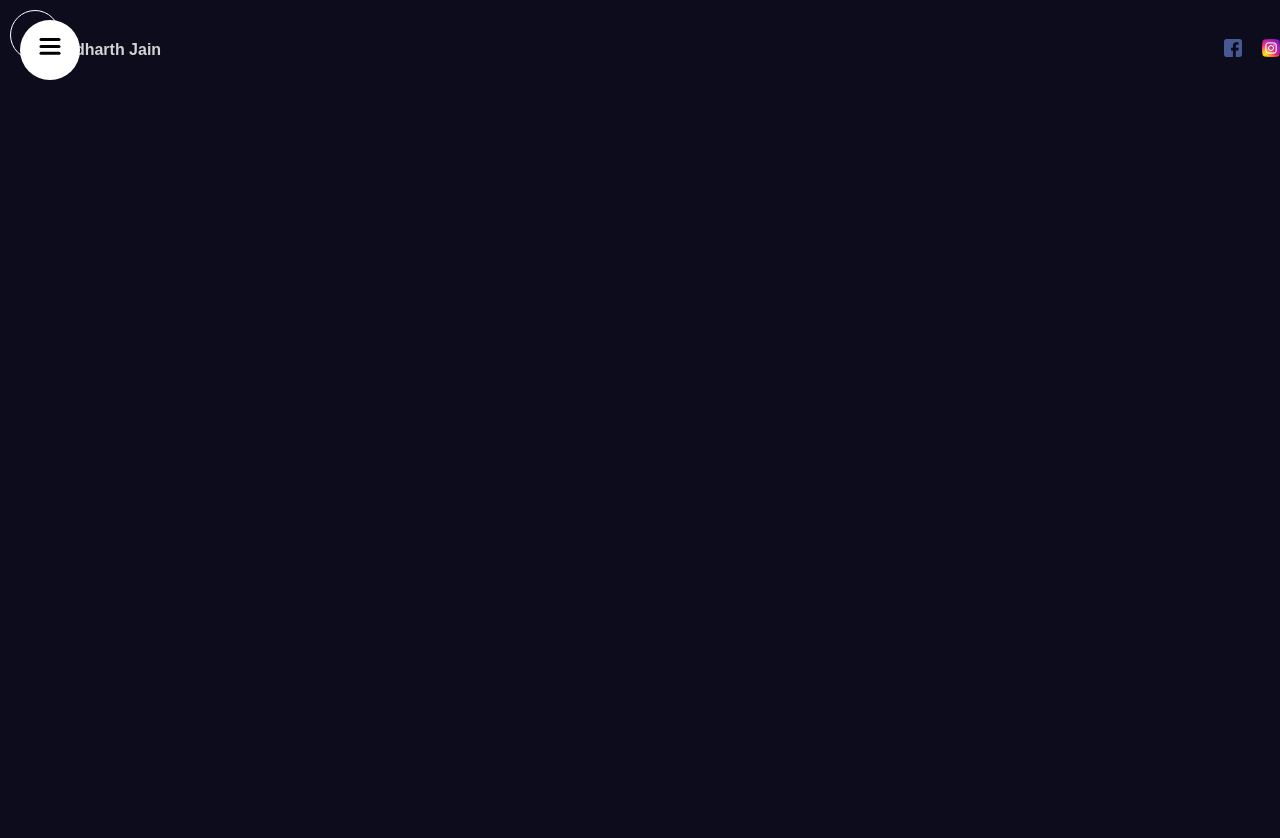
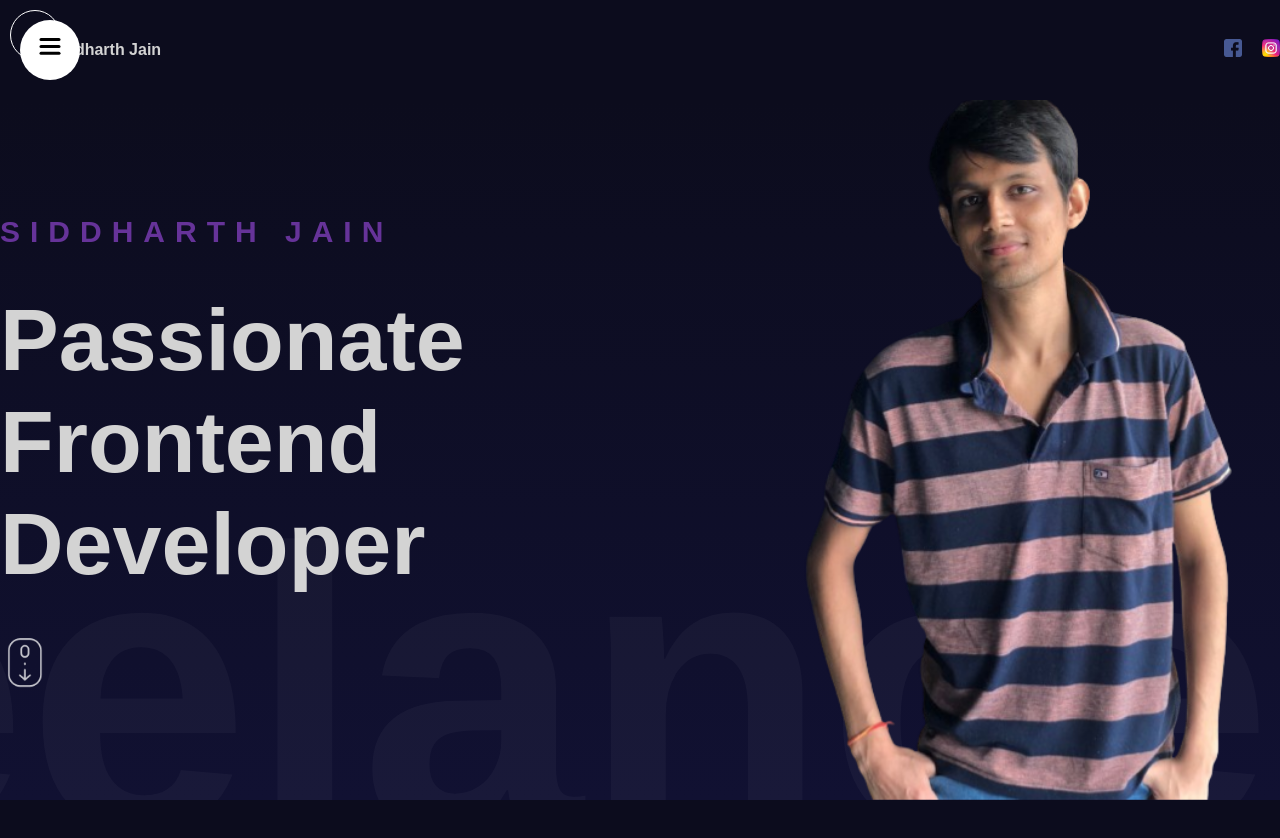
Before and after one commit to jsidd06/personal-portfolio, a React (Vite) app: page / in a window 1280 px wide. Shown: the top 838 px of the page. Built offline with nearby package versions, Linux system fonts and the light colour scheme.

Commit message:
feat: home screen ui issue fix it

```diff
--- a/src/App.tsx
+++ b/src/App.tsx
@@ -1,7 +1,7 @@
 import "./app.scss";
 import ContactComp from "./container/screens/contact/Contact";
 import CursorComp from "./container/screens/cursor/Cursor";
-import HomeComp from "./container/screens/Home/HomeComp";
+import HomeScreen from "./container/screens/Home/HomeScreen";
 import NavBarScreen from "./container/screens/navbar/navbar";
 import ParallaxComp from "./container/screens/Parallax/Parallax";
 import PortfolioComp from "./container/screens/Portfolio/Portfolio";
@@ -14,7 +14,7 @@ function App() {
         <CursorComp />
         <section id="HomePage">
           <NavBarScreen />
-          {/* <HomeComp /> */}
+          <HomeScreen />
         </section>
         <section id="Services">
           {/* <ParallaxComp type="services" /> */}
--- a/src/container/screens/Home/HomeComp.scss
+++ b/src/container/screens/Home/HomeScreen.scss
@@ -1,4 +1,4 @@
-@import "../../app.scss";
+@import "../../../app.scss";
 
 .homePage {
   height: calc(100vh - 100px);
@@ -35,7 +35,7 @@
       text-transform: uppercase;
 
       @include mobile {
-        font-size: 20px;
+        font-size: 26px;
       }
     }
 
@@ -44,29 +44,29 @@
       text-transform: capitalize;
 
       @include mobile {
-        font-size: 16px;
+        font-size: 20px;
       }
     }
 
-    .buttons {
-      button {
-        padding: 20px;
-        border: 1px solid white;
-        background: transparent;
-        border-radius: 10px;
-        color: white;
-        margin-right: 20px;
-        cursor: pointer;
-        font-weight: 300;
-        text-transform: capitalize;
+    // .buttons {
+    //   button {
+    //     padding: 20px;
+    //     border: 1px solid white;
+    //     background: transparent;
+    //     border-radius: 10px;
+    //     color: white;
+    //     margin-right: 20px;
+    //     cursor: pointer;
+    //     font-weight: 300;
+    //     text-transform: capitalize;
 
-        @include mobile {
-          padding: 10px;
-          margin-right: 10px;
-          font-size: 14px;
-        }
-      }
-    }
+    //     @include mobile {
+    //       padding: 10px;
+    //       margin-right: 10px;
+    //       font-size: 14px;
+    //     }
+    //   }
+    // }
 
     img {
       width: 50px;
--- a/src/container/screens/Home/HomeComp.tsx
+++ b/src/container/screens/Home/HomeScreen.tsx
@@ -1,6 +1,5 @@
-import React from "react";
-import Image from "../../assets/about.png";
-import "./HomeComp.scss";
+import Image from "../../../assets/about.png";
+import "./HomeScreen.scss";
 import { motion } from "framer-motion";
 
 const textVariants = {
@@ -40,7 +39,7 @@ const sliderVariants: any = {
   },
 };
 
-function HomeComp() {
+function HomeScreen() {
   return (
     <div className="homePage">
       <div className="wrapper">
@@ -50,16 +49,16 @@ function HomeComp() {
           initial="initial"
           animate="animate"
         >
-          <motion.h2 variants={textVariants}>Siddharh Jain</motion.h2>
+          <motion.h2 variants={textVariants}>Siddharth Jain</motion.h2>
           <motion.h1 variants={textVariants}>
-            Web developer and App developer
+            passionate frontend developer
           </motion.h1>
-          <motion.div variants={textVariants} className="buttons">
+          {/* <motion.div variants={textVariants} className="buttons">
             <motion.button variants={textVariants}>
               See the latest works
             </motion.button>
             <motion.button variants={textVariants}>Contact Me</motion.button>
-          </motion.div>
+          </motion.div> */}
           <motion.img
             variants={textVariants}
             animate="scrollButtons"
@@ -83,4 +82,4 @@ function HomeComp() {
   );
 }
 
-export default HomeComp;
+export default HomeScreen;
```
